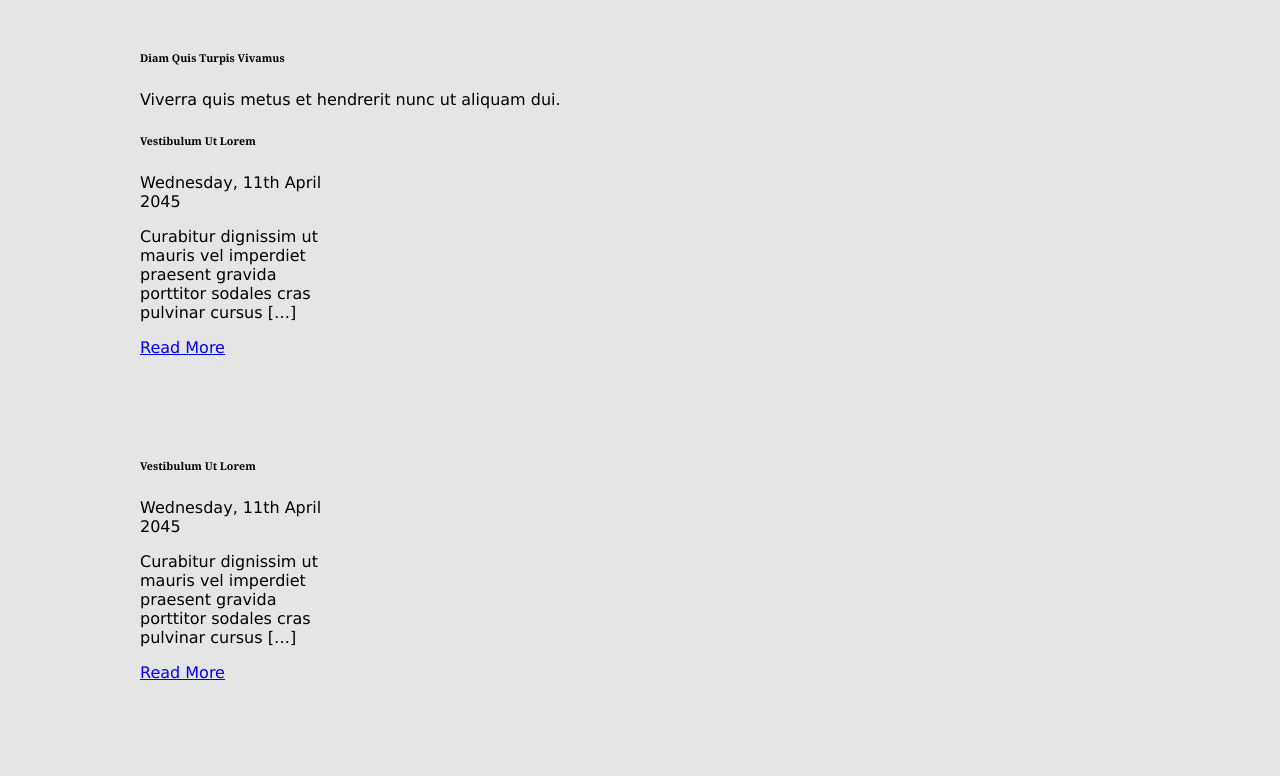
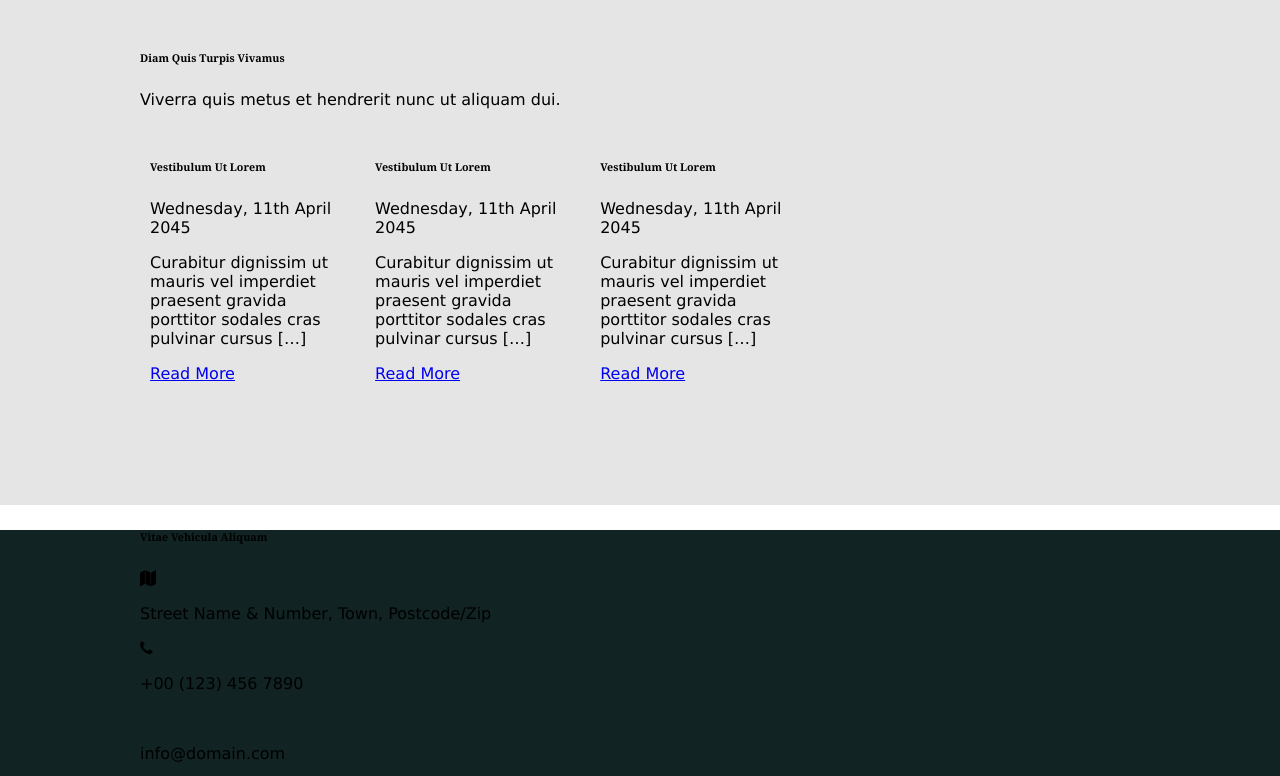
Before and after one commit to joaoaugustomezentier/joaoaugustomezentier.github.io, a plain HTML site: page aula_diagramacao/index.html in a window 1280 px wide. Shown: the part 2000-2776 px from the top of the page. Drawn offline with Linux system fonts and the light colour scheme.

Commit message:
Update estilo.css

```diff
--- a/aula_diagramacao/css/estilo.css
+++ b/aula_diagramacao/css/estilo.css
@@ -195,6 +195,9 @@ header a {
 .card{
   width: 200px;
   height: 300px;
+  margin: 10px;
+	display: inline-block;
+	vertical-align: top;
 
 }
 
```
